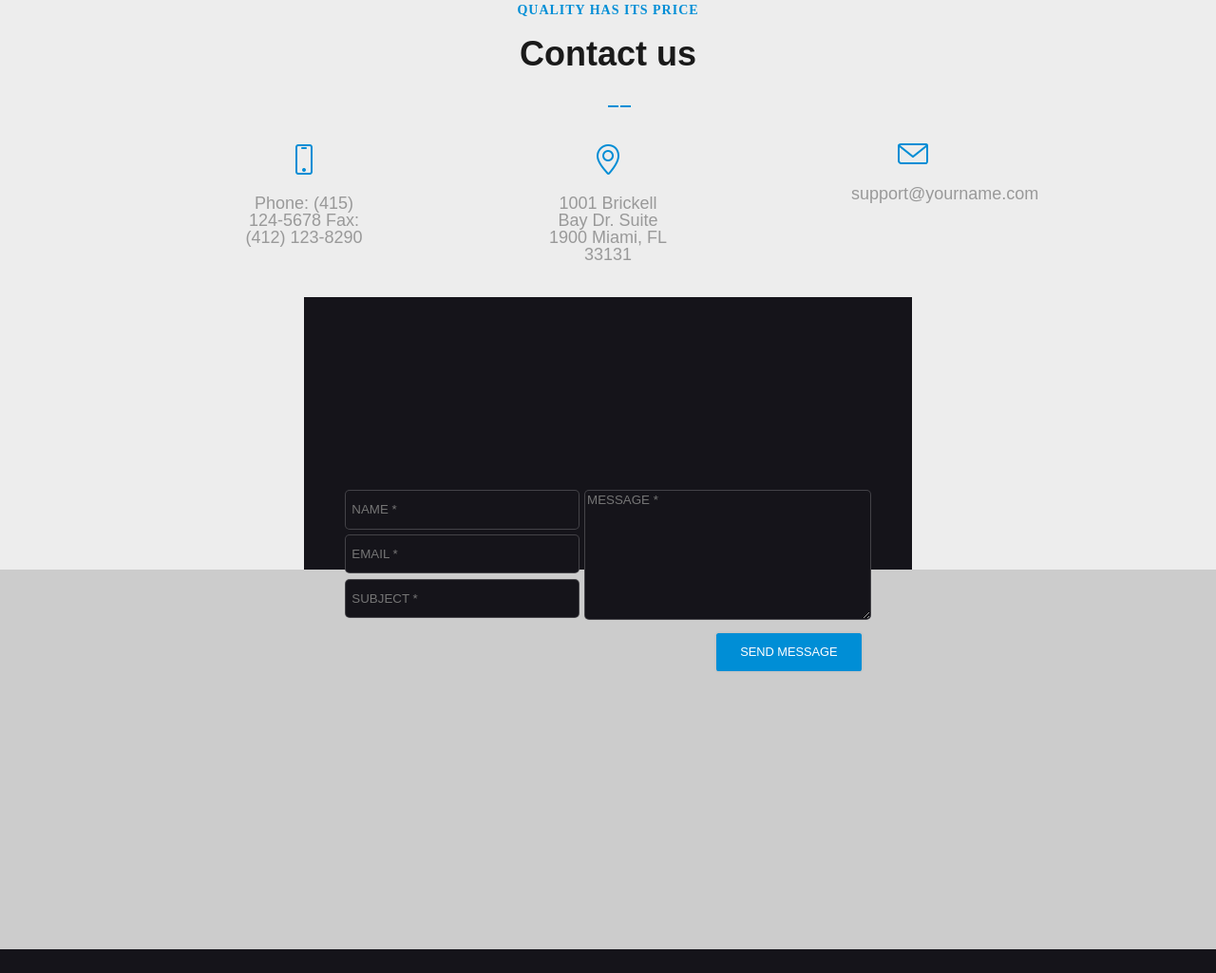
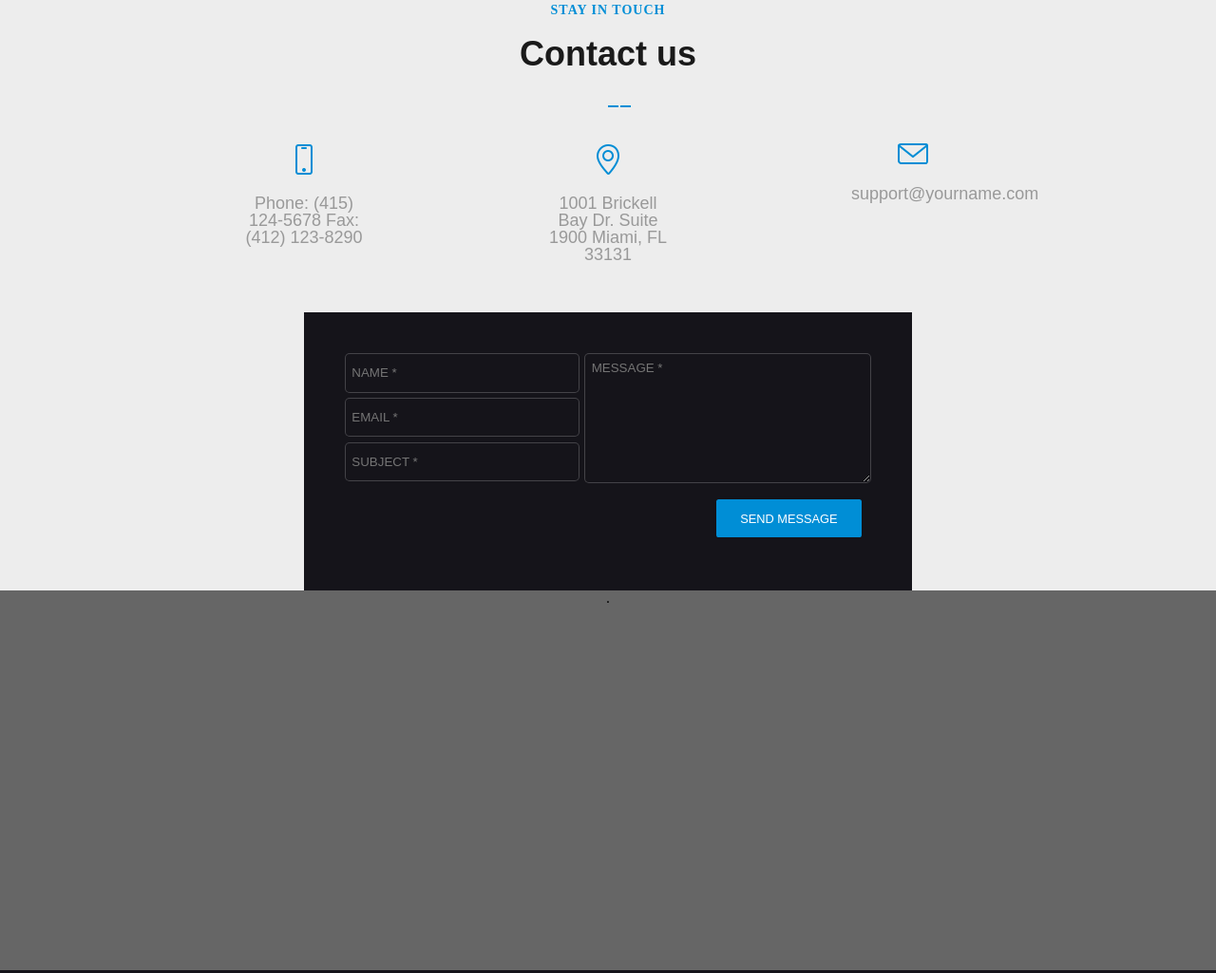
Before and after one commit to kania0507/mylucid, a website: page src/index.html in a window 1280 px wide. Shown: the part 4330-5355 px from the top of the page at 95% size. Drawn offline with Linux system fonts and the light colour scheme.

Commit message:
Adding contact form mediaqueries

```diff
--- a/src/index.html
+++ b/src/index.html
@@ -168,7 +168,7 @@
 			</div>
 		</section>
 		<section class="contact">
-			<span class="info">Quality has its price</span>
+			<span class="info">stay in touch</span>
 			<h2>Contact us</h2>
 			<span class="breakline"></span>
 			<div class="contact-table">
@@ -176,22 +176,23 @@
 				<div class="contact-table-col"><img src="img/Pointer.png" /><p>1001 Brickell Bay Dr. Suite 1900  Miami, FL 33131</p></div>
 				<div class="contact-table-col"><img src="img/Envelope.png" /><p>support@yourname.com</p></div>
 			</div>
-			<div class="contact-form-wrapper">
-				<form class="contact-form">
-				 <div class="contact-form-row">
-					<div class="contact-form-left">
+			<div class="contact-wrapper">
+				<form class="contact-wrapper-form">
+				 <div class="contact-wrapper-form-row">
+					<div class="contact-wrapper-form-row-left">
 						<input type="text" placeholder="Name *" class="input input--name">
 						<input type="text" placeholder="Email *" class="input input--email">
 						<input type="text" placeholder="Subject *" class="input input--subject">
 					</div>
-					<div class="contact-form-right">
+					<div class="contact-wrapper-form-row-right">
 						<textarea placeholder="Message *" class="input input--message"></textarea>
 					</div>
 				 </div>
-				 <div class="contact-form-row pull-right"><button type="button" class="btn btn--blue">Send message</button></div>
+				 <div class="contact-wrapper-form-row pull-right"><button type="button" class="btn btn--blue">Send message</button></div>
 				</form>
+
 			</div>
-			<div class="contact-map">123</div>
+			<div class="contact-map">.</div>
 		</section>
 		<footer class="footer">
 			<ul class="footer-social-icons">
--- a/src/scss/layout/contact.scss
+++ b/src/scss/layout/contact.scss
@@ -2,10 +2,7 @@
 	background-color: #ededed;
 	text-align: center;
 	padding-top: 3.75em;
-	//padding-bottom: 3.75em;
 	margin: 0 auto;
-	z-index: 1;
-	overflow: hidden;
 
 	&-table {
 		display: flex;
@@ -13,7 +10,7 @@
 
 		padding-top: 2.5em;
 		justify-content: center;
-
+		margin-bottom: 1em;
 		&-col {
 
 			width: 25vw;
@@ -21,25 +18,17 @@
 			padding-right: 6em;
 			align-items: stretch;
 			height: 100%;
+
+             @include set-mediaquery-size($tablet-landscape){
+                width: 90%;
+                padding-left: 2em;
+			    padding-right: 2em;
+
+            }
 		}
 	}
 
-	.contact-form {
-		width: 100%;
-		min-height: 30vh;
-		padding: 2.5em;
-		z-index: 10;
-		margin-top: 10em;
 
-
-		&-row {
-			display: flex;
-			flex-direction: row;
-			width: 100%;
-			//align-items: flex-end;
-			justify-content: flex-end;
-
-		}
     &-wrapper {
 			width: 50%;
 			margin: 0 auto;
@@ -48,22 +37,42 @@
 			display: flex;
 			flex-direction: column;
 
-			//text-align: left;
+			padding-left: auto;
+			padding-right: auto;
 
 
-			padding-left: auto;
-			padding-right: auto;
-			z-index: 10;
+            @include set-mediaquery-size($tablet-landscape){
+                    width: 90%;
+                }
+
+        &-form {
+            width: 100%;
+            min-height: 35vh;
+            padding: 2.5em;
+            //z-index: 1000;
 
 
+
+            &-row {
+                display: flex;
+                flex-direction: row;
+                width: 100%;
+
+                justify-content: flex-end;
+                margin-bottom: 1em;
+
+                @include set-mediaquery-size($tablet-landscape){
+                    flex-direction: column;
                 }
+
               &-left {
                      width: 45%;
+                     flex-direction: row;
 
-			flex-direction: row;
-			//flex-grow: 1; /* Allow the element to grow if there is available space */
-			//flex-shrink:  1; /* Elements shrink at the same rate */
-			//flex-basis:  100%; /* Elements will cover the same amount, if is possible the 100% of the width */
+                    @include set-mediaquery-size($tablet-landscape){
+                        width: 100%;
+
+                    }
 
                     input {
                         padding: 0.5em;
@@ -74,20 +83,19 @@
                         border: 1px solid rgba(255,255,255,0.2);
                         background-color: $bg-black;
                         text-transform: uppercase;
+                        color: white;
+                    }
+                }
+
+                &-right {
+                    flex-direction: row;
+                    width: 45%;
+                    flex: 1;
+
+                    @include set-mediaquery-size($tablet-landscape){
+                        width: 100%;
 
                     }
-
-		}
-		&-right {
-
-			flex-direction: row;
-			//flex-grow: 1; /* Allow the element to grow if there is available space */
-			//flex-shrink:  1; /* Elements shrink at the same rate */
-			//flex-basis:  100%; /* Elements will cover the same amount, if is possible the 100% of the width */
-
-		//	padding: 1em;
-			width: 45%;
-			flex: 1;
 
                     textarea {
                         flex: 1;
@@ -99,26 +107,37 @@
                         font-family: inherit;
                         background-color: $bg-black;
                         text-transform: uppercase;
-
-			}
-
+                        padding: 0.5em;
+                        color: white;
                     }
 
                     .btn {
 
                         margin: 1em;
                   }
+                }
+
+            }
+
+            &::-webkit-input-placeholder {
+              color: white;
+            }
+            ::-moz-placeholder {
+              color: white;
+            }
+            :-ms-input-placeholder {
+              color: white;
+            }
+            :-moz-placeholder {
+              color: white;
+            }
+
+        }
+    }
+	&-map {
+		min-height: 25em;
+		background-color: #666;
 
 
 	}
-
-	&-map {
-
-
-		min-height: 25em;
-		background-color: #ccc;
-		margin-top: -10em;
-		z-index: -10;
-		overflow: hidden;
 }
-}
--- a/src/scss/mixins/mixins.scss
+++ b/src/scss/mixins/mixins.scss
@@ -20,15 +20,15 @@
     }
     @else if $size == $tablet-portrait {
 
-        @media (min-width: $tablet-portrait) { @content; }
+        @media (max-width: $tablet-portrait) { @content; }
     }
     @else if $size == $tablet-landscape {
 
-        @media (min-width: $tablet-landscape) { @content; }
+        @media (max-width: $tablet-landscape) { @content; }
     }
     @else if $size == $desktop {
 
-        @media (min-width: $desktop) { @content; }
+        @media (max-width: $desktop) { @content; }
     }
     @else if $size == $big-desktop {
 
```
Also changed, not shown: src/scss/layout/pricing-plans.scss (+2 -13 lines), src/css/main.css. Lines whose indentation alone changed are shown as unchanged.
